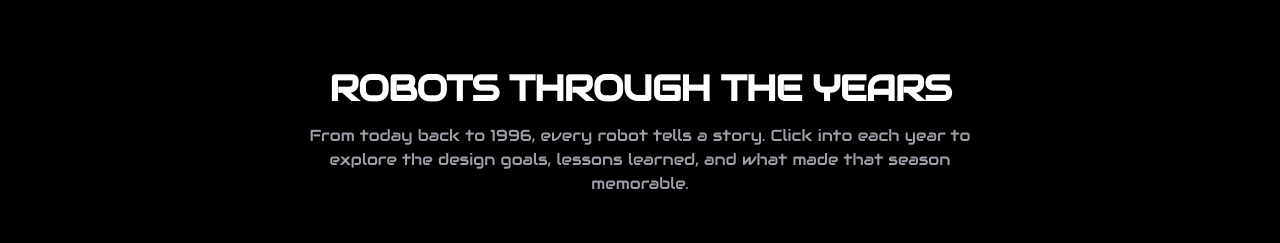
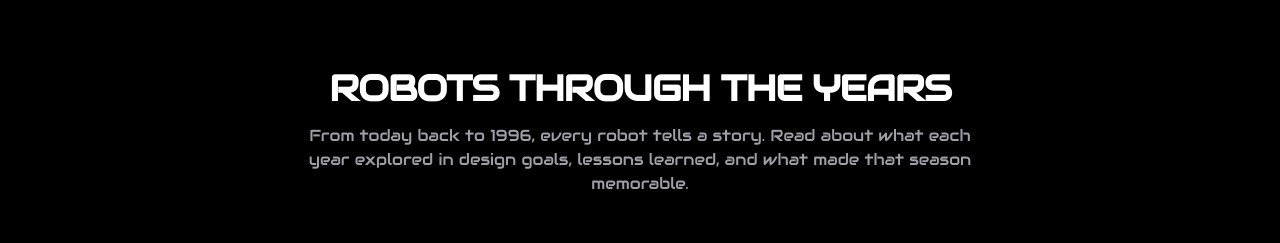
Before and after one commit to NorthernForce/Web2026RobotAwesomeness, a React (Vite) app: page /design in a window 1280 px wide. Shown: the part 980-1223 px from the top of the page. Built offline with nearby package versions, Linux system fonts and the light colour scheme.

Commit message:
Small changes + updated to lastest main

```diff
--- a/src/Design.tsx
+++ b/src/Design.tsx
@@ -10,7 +10,7 @@ const robots = Array.from({ length: new Date().getFullYear() - 1995 }, (_, idx)
     year,
     name: year === 2025 ? 'Valkyrie MK‑IV' : `Robot ${year}`,
     description: `Our ${year} competition robot, engineered to tackle that year's FIRST challenge.`,
-    image: `/images/robots/${year}.jpg`,
+    image: `/images/robots/${year}.png`,
   };
 }).reverse();
 
@@ -52,7 +52,7 @@ export default function Design() {
               <div className="mb-12 text-center">
                 <h2 className="text-4xl font-black uppercase tracking-tight">Robots Through the Years</h2>
                 <p className="mt-4 max-w-2xl mx-auto text-zinc-400">
-                  From today back to 1996, every robot tells a story. Click into each year to explore the design goals, lessons learned, and what made that season memorable.
+                  From today back to 1996, every robot tells a story. Read about what each year explored in design goals, lessons learned, and what made that season memorable.
                 </p>
               </div>
 
```
